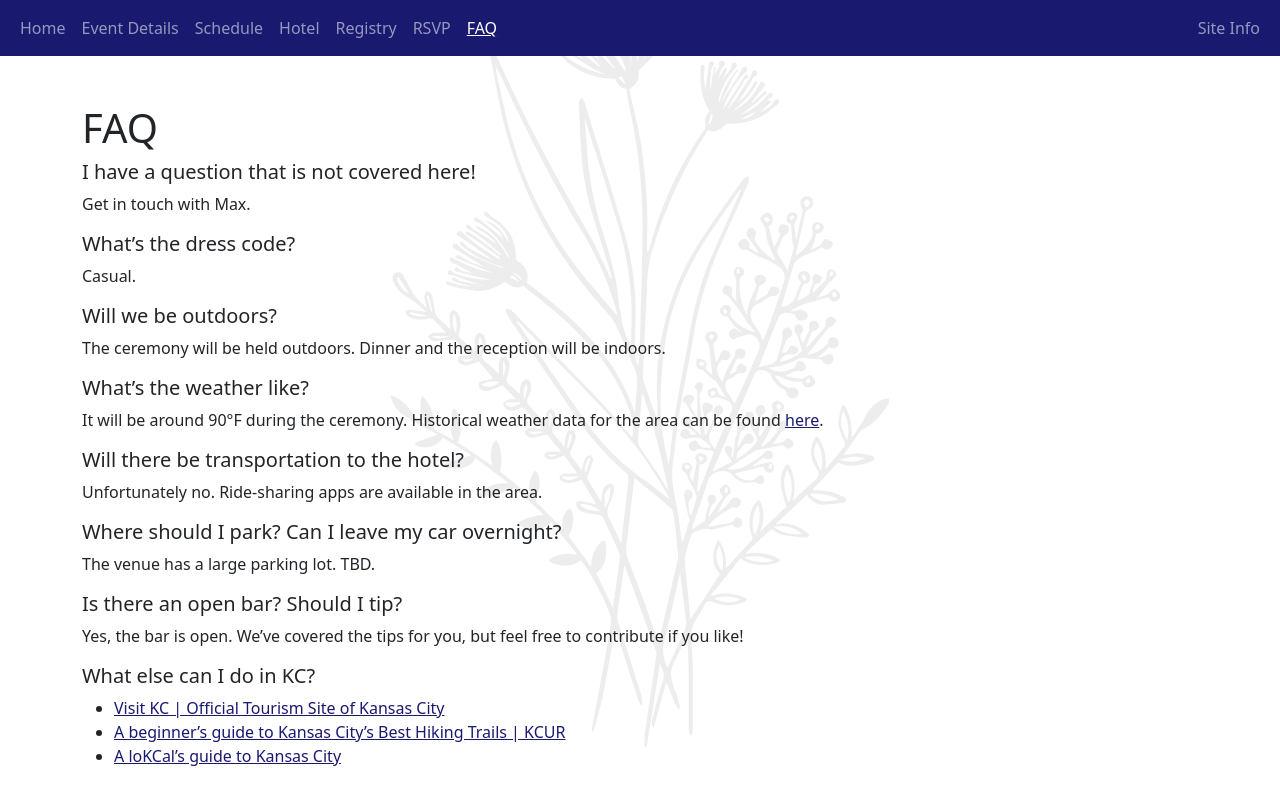
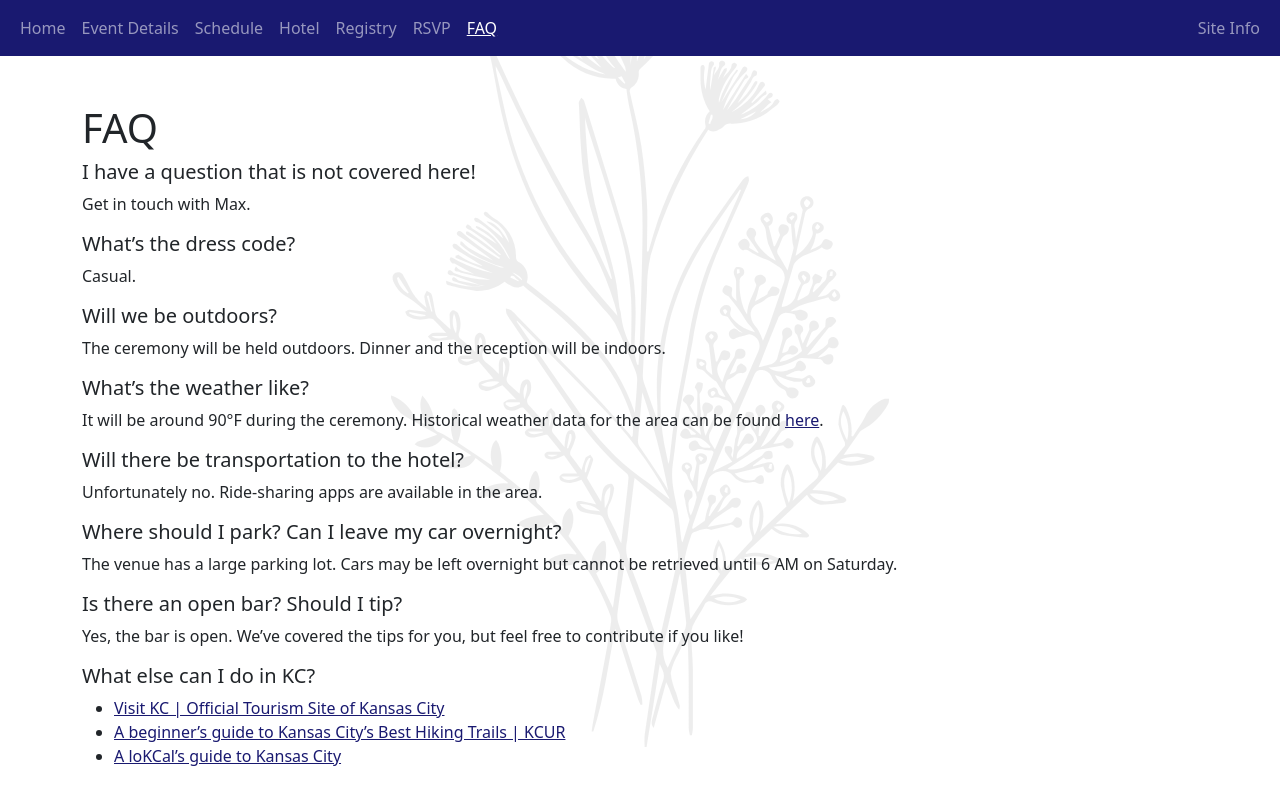
Before and after one commit to MaxPhilips/wedding, a Jekyll site: the page built from _content/faq.md, in a window 1280 px wide. Shown: the top 805 px of the page. Built offline with Jekyll 4.4.1, drawn with Linux system fonts in a browser that asks for light colours.

Commit message:
Add overnight parking info

```diff
--- a/_content/faq.md
+++ b/_content/faq.md
@@ -26,7 +26,7 @@
 
 ##### Where should I park? Can I leave my car overnight?
 
-The venue has a large parking lot. TBD.
+The venue has a large parking lot. Cars may be left overnight but cannot be retrieved until 6 AM on Saturday.
 
 ##### Is there an open bar? Should I tip?
 
--- a/docs/_content/faq.html
+++ b/docs/_content/faq.html
@@ -132,7 +132,7 @@
 
 <h5 id="where-should-i-park-can-i-leave-my-car-overnight">Where should I park? Can I leave my car overnight?</h5>
 
-<p>The venue has a large parking lot. TBD.</p>
+<p>The venue has a large parking lot. Cars may be left overnight but cannot be retrieved until 6 AM on Saturday.</p>
 
 <h5 id="is-there-an-open-bar-should-i-tip">Is there an open bar? Should I tip?</h5>
 
```
